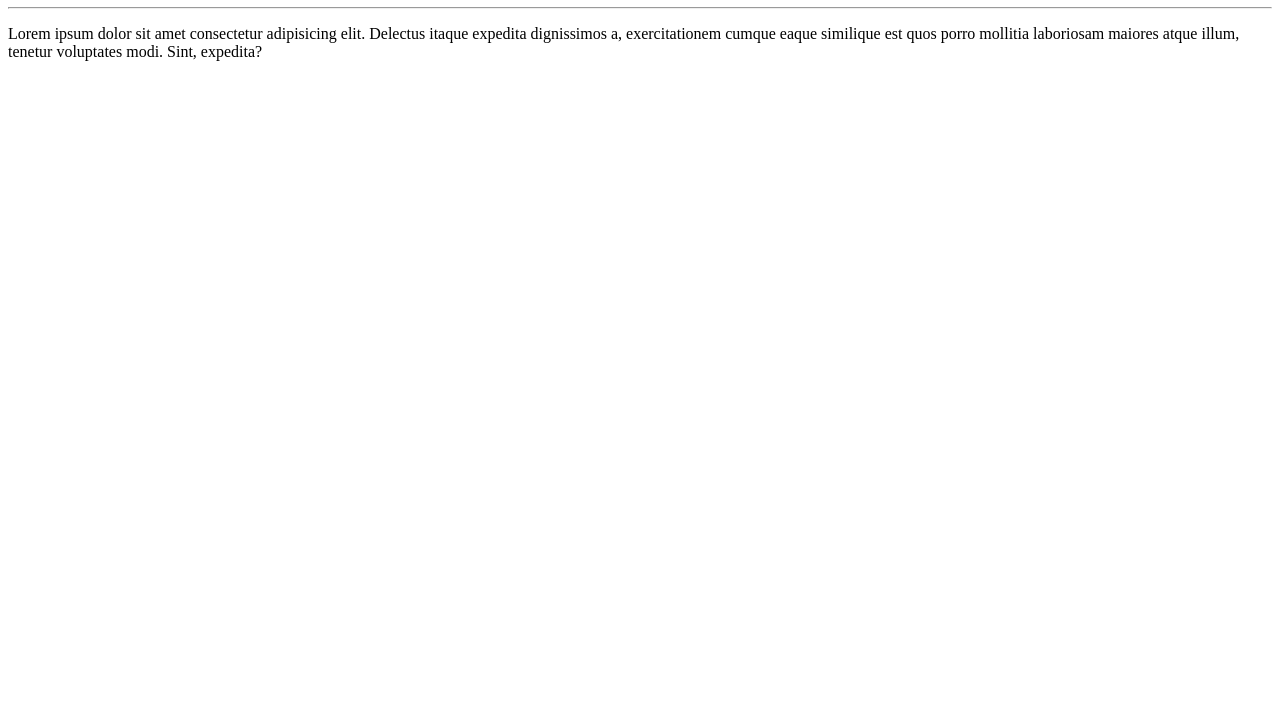
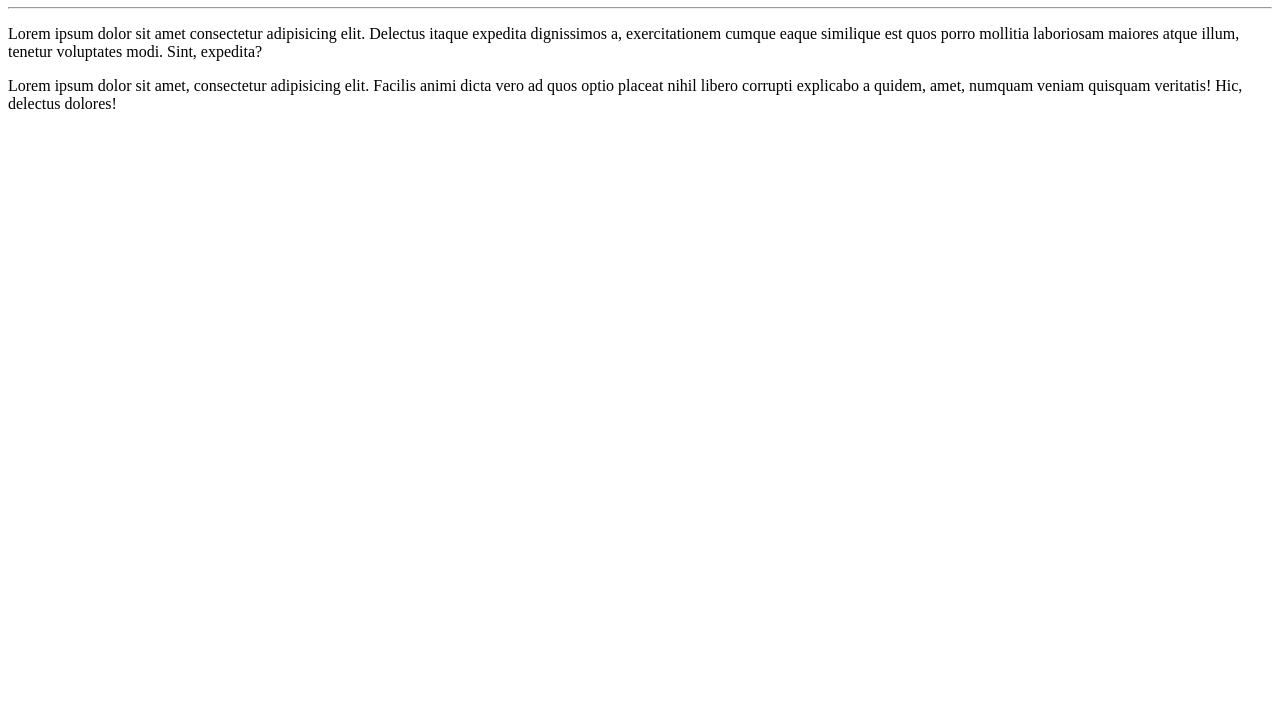
Before and after one commit to Prismiranda/Ola-Mundo, a plain HTML site: page site-exemplo/index.html in a window 1280 px wide. Shown: the part 73-800 px from the top of the page. Drawn offline with Linux system fonts and the light colour scheme.

Commit message:
Adicionei um parágrafo

```diff
--- a/site-exemplo/index.html
+++ b/site-exemplo/index.html
@@ -10,6 +10,7 @@
     <h1>Olá, Mundo!</h1>
     <hr>
     <p>Lorem ipsum dolor sit amet consectetur adipisicing elit. Delectus itaque expedita dignissimos a, exercitationem cumque eaque similique est quos porro mollitia laboriosam maiores atque illum, tenetur voluptates modi. Sint, expedita?</p>
+   <p>Lorem ipsum dolor sit amet, consectetur adipisicing elit. Facilis animi dicta vero ad quos optio placeat nihil libero corrupti explicabo a quidem, amet, numquam veniam quisquam veritatis! Hic, delectus dolores!</p>
 
 </body>
 </html>
```
